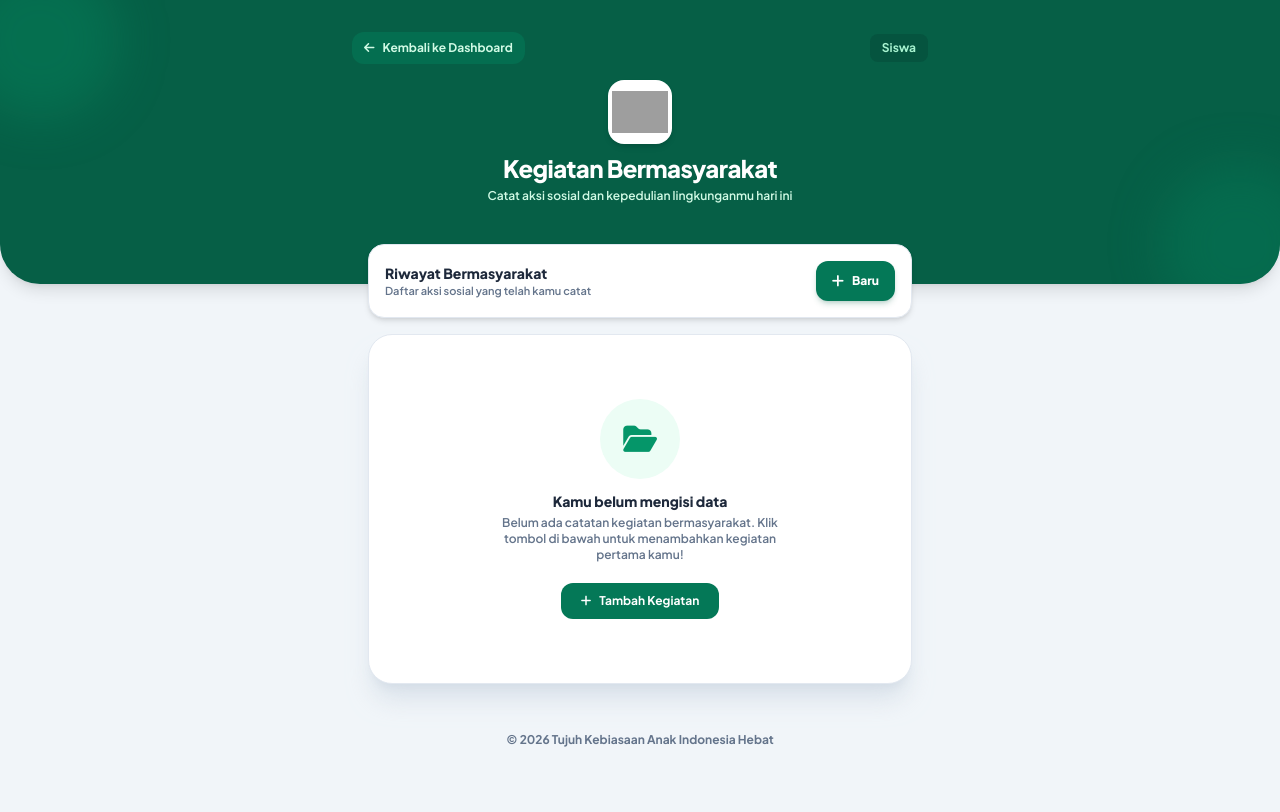
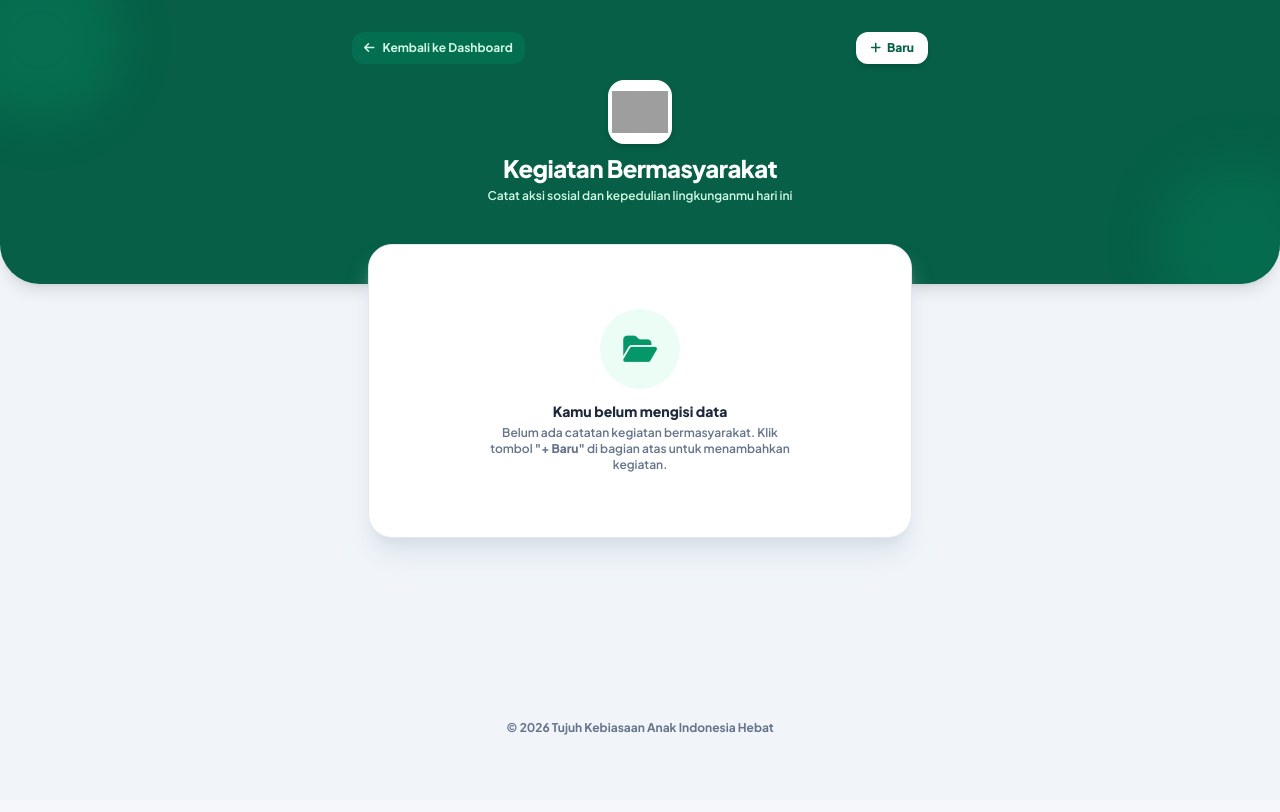
Before and after one commit to aksara-code/7kaih, a PHP site: page /bermasyarakat.php in a window 1280 px wide. After the commit the page ends 735 px from the top, so only its background shows below. Run offline with PHP 8.4, Linux system fonts and the light colour scheme; the visitor is signed in with stand-in values (Sample User, id 1); tables that the repository leaves empty or names only in its code hold one stand-in row (values such as "Sample post"); some libraries are stand-ins or nearby versions; grey boxes are pictures that could not be loaded.

Commit message:
perubahan-button

```diff
--- a/bermasyarakat.php
+++ b/bermasyarakat.php
@@ -114,14 +114,17 @@ try {
         <div class="absolute -left-10 -top-10 w-40 h-40 bg-emerald-600/30 rounded-full blur-xl pointer-events-none"></div>
 
         <div class="max-w-xl mx-auto relative z-10">
-            <!-- Navigasi Kembali ke Dashboard -->
+            <!-- Navigasi Kembali ke Dashboard & Tombol + Baru -->
             <div class="flex items-center justify-between mb-4">
                 <a href="dashboard.php" class="inline-flex items-center text-xs font-bold bg-emerald-700/60 hover:bg-emerald-700 px-3 py-2 rounded-xl text-emerald-100 transition-all">
                     <i class="fa-solid fa-arrow-left mr-2"></i> Kembali ke Dashboard
                 </a>
-                <span class="text-xs font-bold bg-emerald-900/60 px-3 py-1.5 rounded-lg text-emerald-200">
-                    Siswa
-                </span>
+
+                <!-- Tombol + Baru Mengarahkan ke Pop Up Form -->
+                <button onclick="toggleModal(true)" type="button"
+                    class="inline-flex items-center gap-1.5 bg-white text-emerald-800 hover:bg-emerald-50 active:bg-emerald-100 text-xs font-extrabold px-3.5 py-2 rounded-xl shadow-md transition-all active:scale-95 cursor-pointer">
+                    <i class="fa-solid fa-plus text-xs"></i> Baru
+                </button>
             </div>
 
             <div class="text-center">
@@ -142,19 +145,6 @@ try {
     <!-- Container Utama Halaman -->
     <div class="w-full max-w-xl mx-auto px-4 -mt-10 mb-auto z-20 space-y-4">
 
-        <!-- Baris Tombol Aksi & Notifikasi -->
-        <div class="flex flex-col sm:flex-row items-center justify-between gap-3 bg-white p-4 rounded-2xl shadow-md border border-slate-200">
-            <div>
-                <h2 class="text-sm font-extrabold text-slate-800">Riwayat Bermasyarakat</h2>
-                <p class="text-[11px] font-semibold text-slate-500">Daftar aksi sosial yang telah kamu catat</p>
-            </div>
-            <!-- Tombol Baru untuk Membuka Pop-Up Form -->
-            <button onclick="toggleModal(true)" type="button"
-                class="w-full sm:w-auto inline-flex items-center justify-center gap-2 bg-emerald-700 hover:bg-emerald-800 active:bg-emerald-900 text-white text-xs font-extrabold px-4 py-2.5 rounded-xl shadow-md shadow-emerald-800/20 transition-all active:scale-95">
-                <i class="fa-solid fa-plus text-sm"></i> Baru
-            </button>
-        </div>
-
         <!-- Pesan Notifikasi Error / Sukses -->
         <?php if (!empty($error)): ?>
             <div class="bg-red-100 border-l-4 border-red-600 text-red-900 p-3.5 rounded-r-xl text-xs sm:text-sm font-bold flex items-center gap-3 shadow-sm">
@@ -173,18 +163,15 @@ try {
         <!-- Section Tampilan Data / Empty State -->
         <div class="bg-white rounded-3xl p-5 sm:p-6 shadow-xl shadow-slate-300/60 border border-slate-200">
             <?php if (empty($riwayat_list)): ?>
-                <!-- Tampilan Jika Siswa Belum Mengisi Data -->
+                <!-- Tampilan Jika Siswa Belum Mengisi Data (Tanpa Tombol Tambah/Double) -->
                 <div class="text-center py-10 px-4">
                     <div class="w-20 h-20 bg-emerald-50 rounded-full flex items-center justify-center mx-auto mb-3">
                         <i class="fa-solid fa-folder-open text-3xl text-emerald-600"></i>
                     </div>
                     <h3 class="text-sm font-extrabold text-slate-800 mb-1">Kamu belum mengisi data</h3>
-                    <p class="text-xs text-slate-500 font-semibold max-w-xs mx-auto mb-5">
-                        Belum ada catatan kegiatan bermasyarakat. Klik tombol di bawah untuk menambahkan kegiatan pertama kamu!
+                    <p class="text-xs text-slate-500 font-semibold max-w-xs mx-auto">
+                        Belum ada catatan kegiatan bermasyarakat. Klik tombol <strong>"+ Baru"</strong> di bagian atas untuk menambahkan kegiatan.
                     </p>
-                    <button onclick="toggleModal(true)" type="button" class="inline-flex items-center gap-2 bg-emerald-700 hover:bg-emerald-800 text-white text-xs font-bold px-5 py-2.5 rounded-xl transition-all">
-                        <i class="fa-solid fa-plus"></i> Tambah Kegiatan
-                    </button>
                 </div>
             <?php else: ?>
                 <!-- Tampilan Daftar Riwayat Kegiatan -->
```
